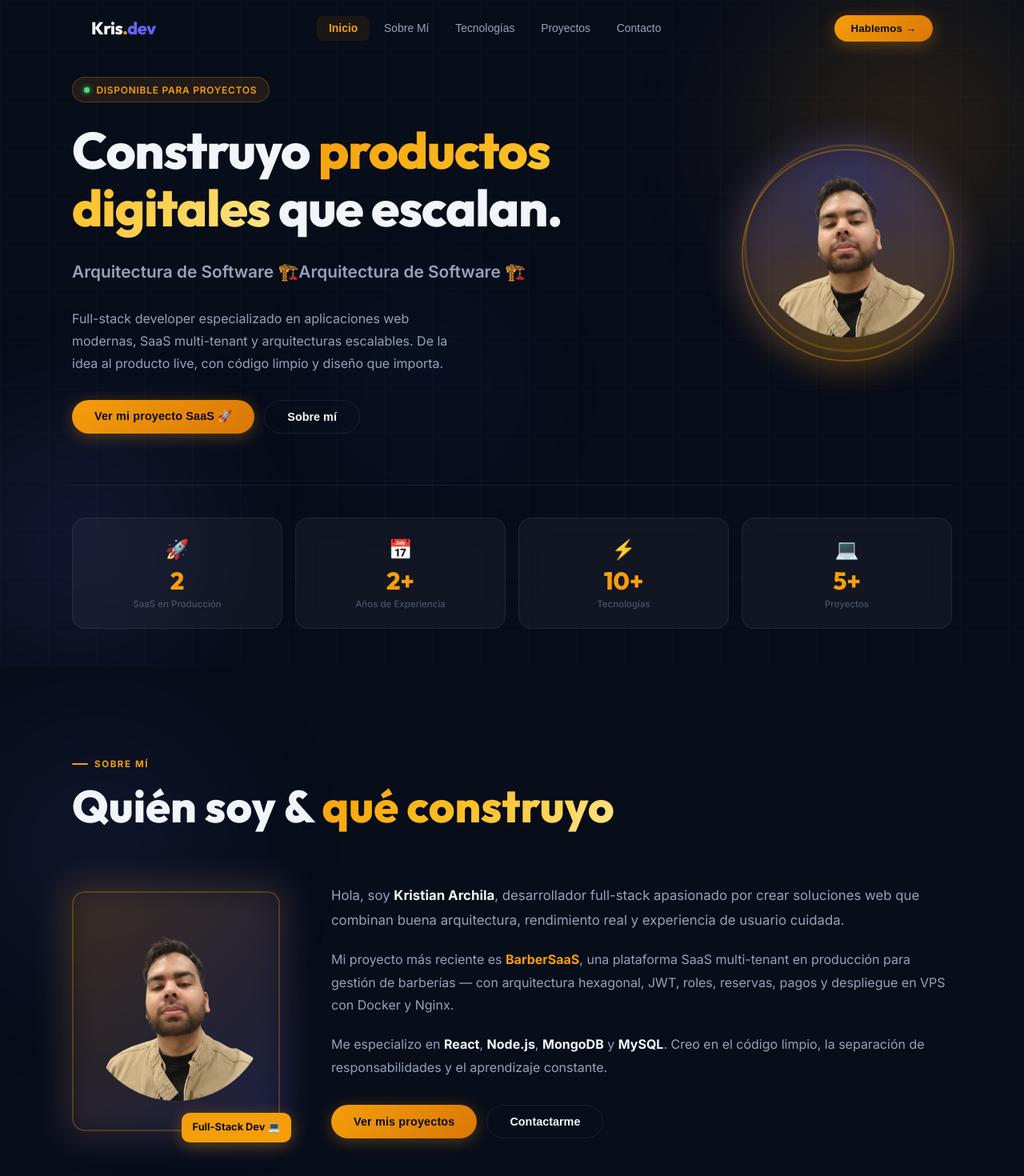
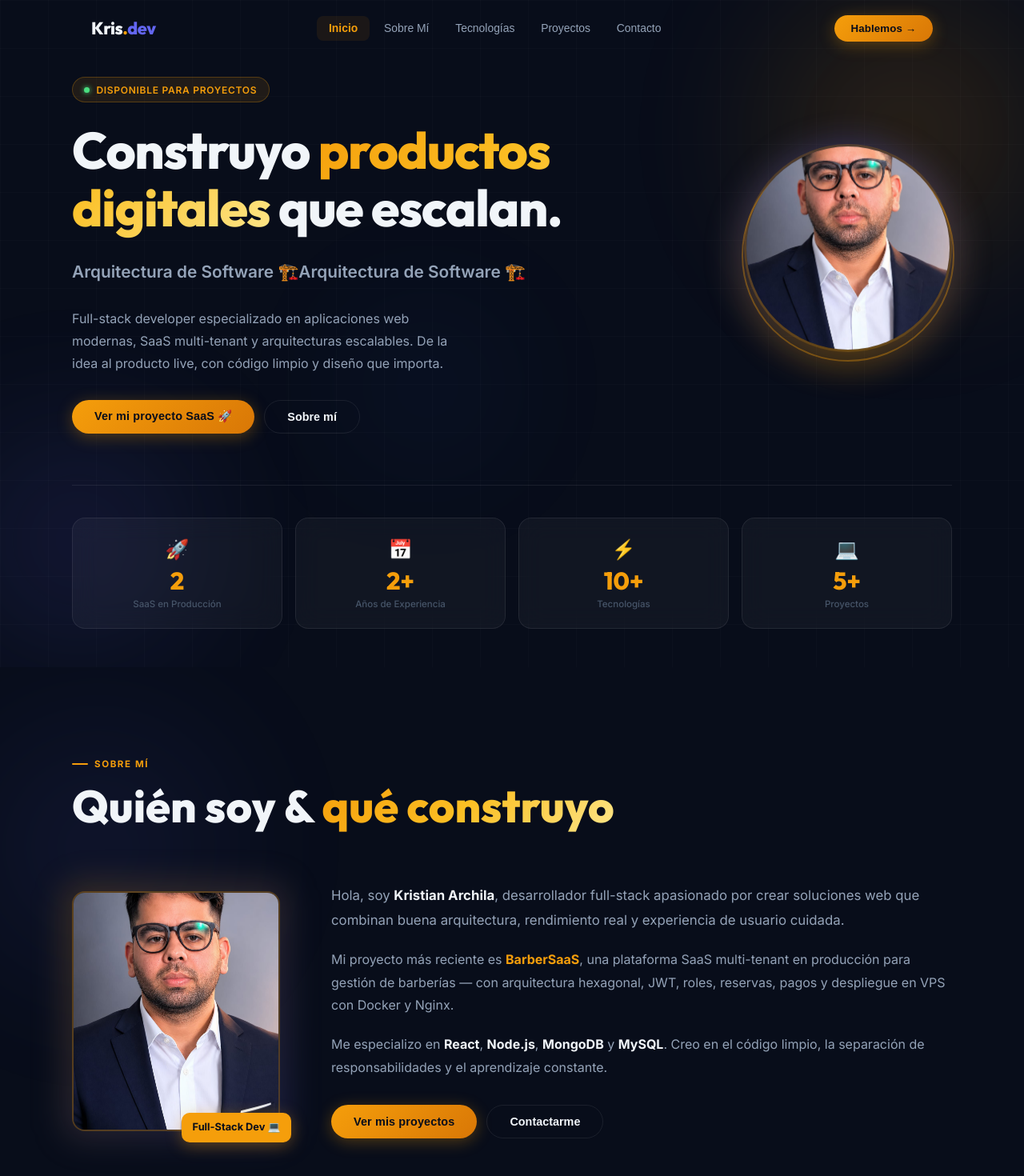
Before and after one commit to Kristianarchila/PortafolioKristian, a React (Vite) app: page / in a window 1280 px wide. Shown: the top 1470 px of the page at 80% size. Built offline with nearby package versions, Linux system fonts and the light colour scheme.

Commit message:
update photo

```diff
--- a/src/Componentes/Aboutme.jsx
+++ b/src/Componentes/Aboutme.jsx
@@ -68,7 +68,7 @@ export default function SobreMi() {
                 filter: 'blur(20px)',
               }} />
               <img
-                src="/kris.png"
+                src="/nuevafoto.jpeg"
                 alt="Kristian Archila"
                 loading="lazy"
                 style={{
--- a/src/Componentes/Home.jsx
+++ b/src/Componentes/Home.jsx
@@ -166,7 +166,7 @@ export default function Home() {
                 background: 'transparent',
               }} />
               <img
-                src="/kris.png"
+                src="/nuevafoto.jpeg"
                 alt="Kristian Archila"
                 loading="lazy"
                 className="animate-float"
```
